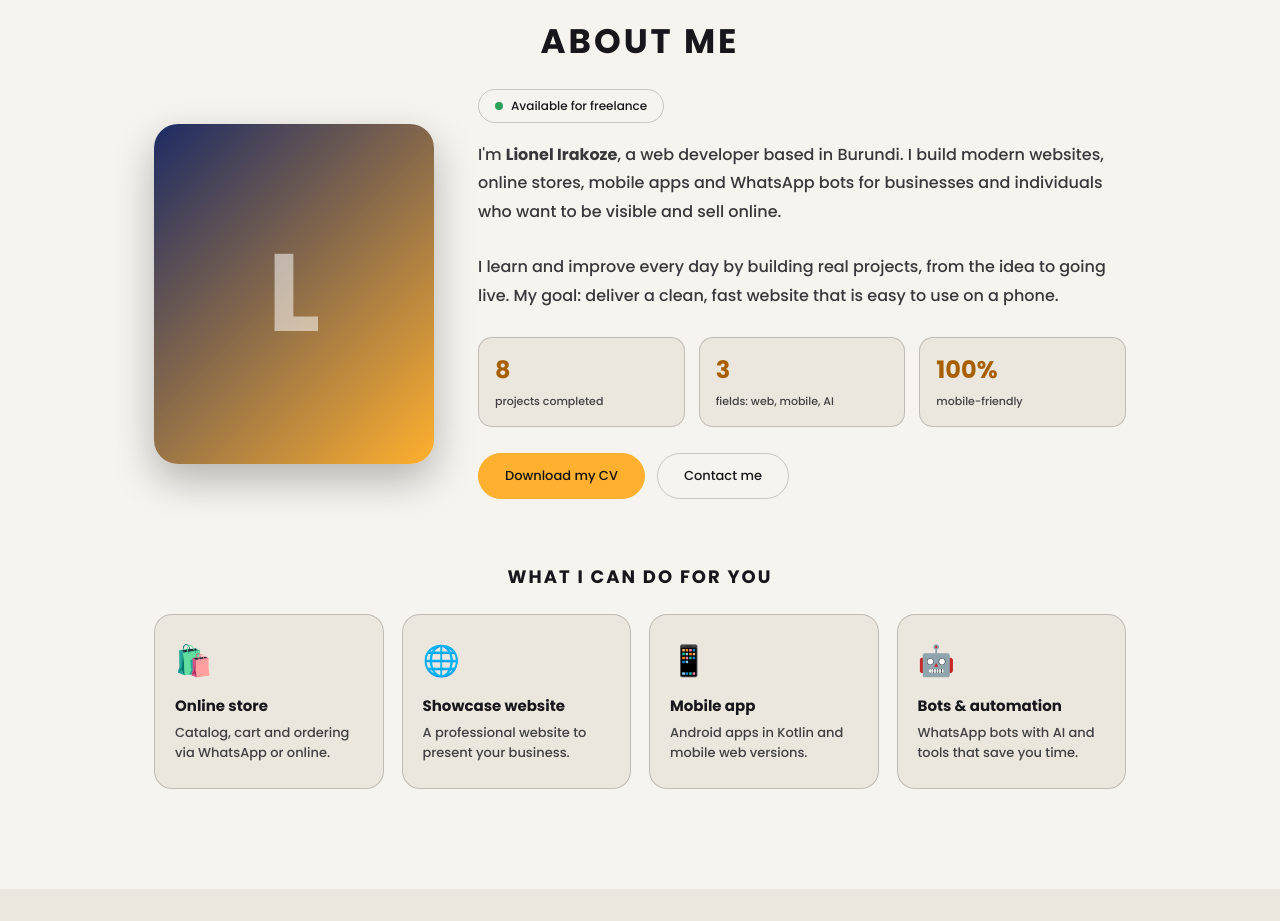
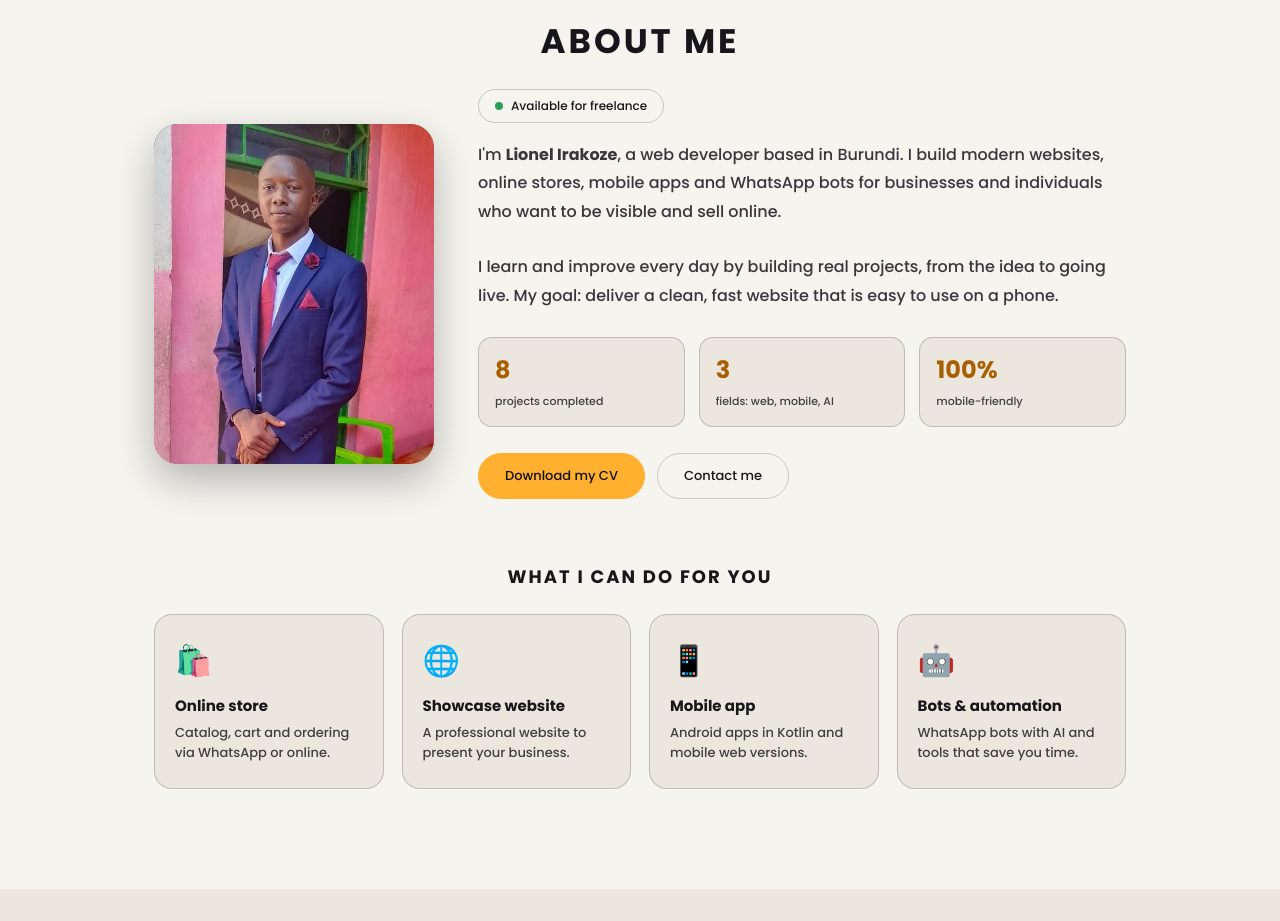
Before and after one commit to 132737li/portfolio, a plain HTML site: page index.html in a window 1280 px wide. Shown: the part 2580-3501 px from the top of the page. Drawn offline with nearby package versions, Linux system fonts and the light colour scheme.

Commit message:
CV et photo

```diff
--- a/index.html
+++ b/index.html
@@ -108,7 +108,7 @@
         <div class="about-grid">
             <div class="about-photo">
                 <span class="initial">L</span>
-                <img src="images/photo.png" alt="Photo de Lionel Irakoze" onerror="this.remove()" />
+                <img src="images/photo.jpg" alt="Photo de Lionel Irakoze" onerror="this.remove()" />
             </div>
 
             <div class="about-text">
```
